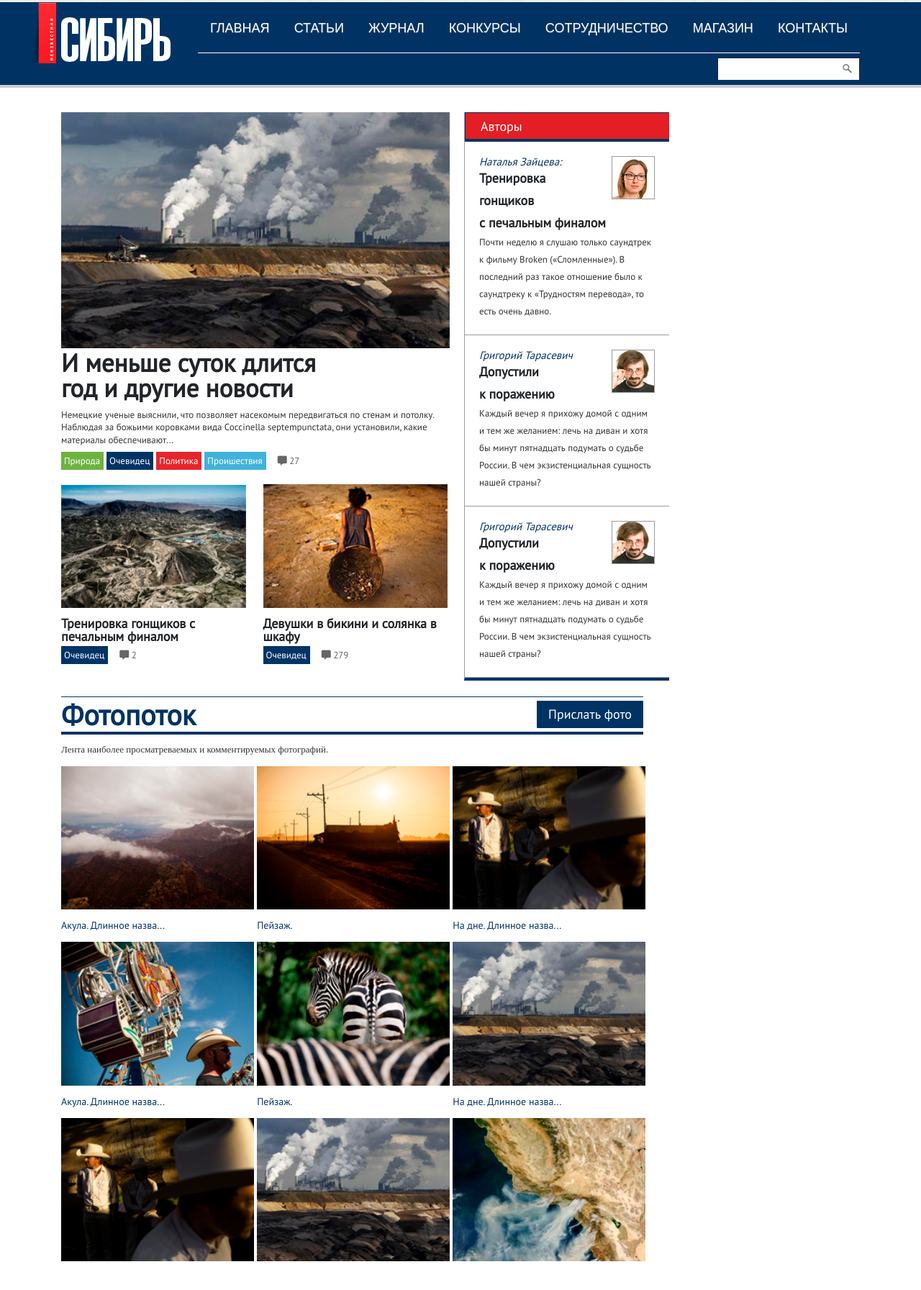
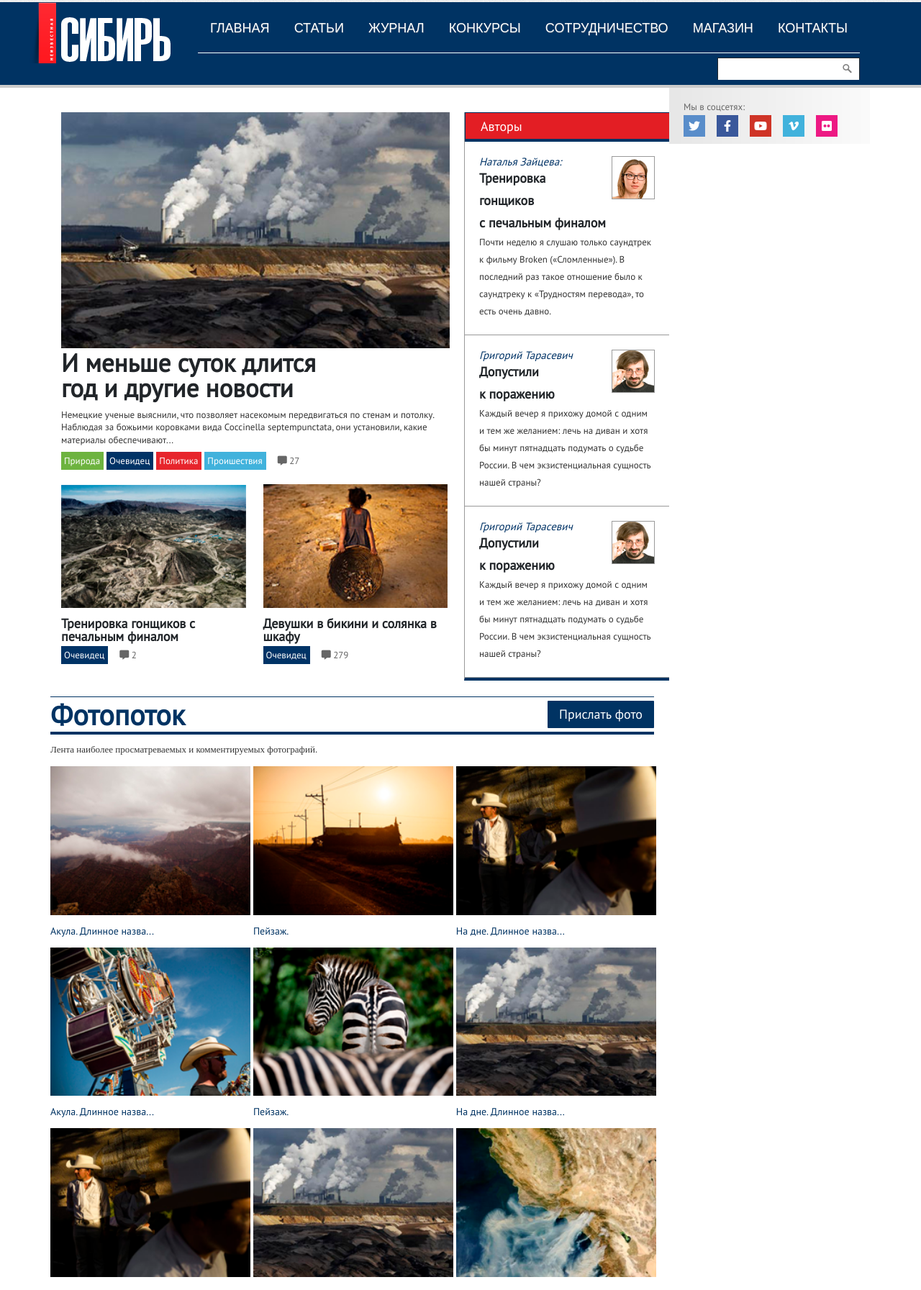
Before and after one commit to Aleksandr3012/Siberia, a plain HTML site: page index.html in a window 1280 px wide. Shown: the part 618-2411 px from the top of the page at 72% size. Drawn offline with nearby package versions, Linux system fonts and the light colour scheme; grey boxes are pictures that could not be loaded.

Commit message:
begin right bar

```diff
--- a/css/header+footer.scss
+++ b/css/header+footer.scss
@@ -167,6 +167,7 @@ footer {
   }
 }
 
+
 //Описаны теги + комментарии
 .tags {
   display: inline-block;
@@ -204,3 +205,61 @@ footer {
   display: inline-block;
   color: #666666;
 }
+
+//Описаны ссылки на соц сети
+.social {
+  a {
+    margin-right: 12px;
+
+    &:nth-last-child(1) {
+      margin-right: 0;
+    }
+  }
+
+  .fab {
+    line-height: 30px;
+    width: 30px;
+    text-align: center;
+    color: #ffffff;
+  }
+
+  .fa-twitter {
+    background: #598dca;
+
+    &:hover {
+      background: #959595;
+    }
+  }
+
+  .fa-facebook-f {
+    background: #3a589b;
+
+    &:hover {
+      background: #626262;
+    }
+  }
+
+  .fa-youtube {
+    background: #cf3427;
+
+    &:hover {
+      background: #767676;
+    }
+  }
+
+  .fa-vimeo-v {
+    background: #41b2dc;
+
+    &:hover {
+      background: #9d9d9d;
+    }
+  }
+
+  .fa-flickr {
+    background: #ed1983;
+
+    &:hover {
+      background: #767676;
+    }
+  }
+}
--- a/css/style.scss
+++ b/css/style.scss
@@ -15,7 +15,7 @@ header {
   }
 
   p {
-    text-shadow: 0px 1px 0 rgba(255, 255, 255, 0.5);
+    text-shadow: 0 1px 0 rgba(255, 255, 255, 0.5);
     font-family: $font-open;
     font-size: 18px;
     line-height: 2.22;
@@ -77,9 +77,11 @@ header {
     article {
       border-bottom: solid 1px #999999;
       padding: 20px;
+
       img {
 
       }
+
       h3 {
         font-family: $font-PT;
         font-style: italic;
@@ -103,14 +105,17 @@ header {
       }
     }
   }
+
   .second-article {
     width: 47.5%;
     display: inline-block;
     margin-right: 20px;
+
     img {
       width: 100%;
       margin-bottom: 10px;
     }
+
     h2 {
       font-family: $font-PT;
       font-size: $text-title;
@@ -118,13 +123,16 @@ header {
       margin-bottom: 8px;
     }
   }
+
   .third-article {
     width: 47.5%;
     display: inline-block;
+
     img {
       width: 100%;
       margin-bottom: 10px;
     }
+
     h2 {
       font-family: $font-PT;
       font-size: $text-title;
@@ -132,14 +140,37 @@ header {
       margin-bottom: 8px;
     }
   }
+
+  .sidebar {
+    padding: 0;
+    max-width: 24.5%;
+
+    .social {
+      background: url("../images/Shape 13.png");
+      padding: 20px 0 10px 20px;
+
+      p {
+        font-size: $text-main;
+        font-family: $font-PT;
+        color: #666666;
+        padding-bottom: 5px;
+      }
+    }
+  }
+
+
   .photo {
+    padding-left: 0;
+    padding-right: 0;
     margin-top: 22px;
+
     .photo-stream {
       justify-content: space-between;
       padding: 4px 0;
       margin-right: 16px;
       border-top: solid 1px $head-color;
       border-bottom: solid 4px $head-color;
+
       h1 {
         font-family: $font-PT;
         font-size: 40px;
@@ -147,6 +178,7 @@ header {
         font-weight: bold;
         display: inline;
       }
+
       button {
         padding: 10px 16px;
         background-color: $head-color;
@@ -158,19 +190,23 @@ header {
         margin-top: 1px;
       }
     }
+
     h4 {
       font-size: $text-main;
       font-weight: $font-PT;
       color: #333333;
       margin: 14px 0 17px;
     }
+
     .single-photo {
       width: 32.5%;
       display: inline-block;
+
       img {
         width: 100%;
         margin-bottom: 12px;
       }
+
       p {
         margin-bottom: 16px;
         font-family: $font-PT;
--- a/index.html
+++ b/index.html
@@ -140,8 +140,16 @@
                         подумать о судьбе России. В чем экзистенциальная сущность нашей страны? </p>
                 </article>
             </div>
-        </div>
-        <div class="row">
+            <div class="col-md-3 sidebar">
+                <div class="social">
+                    <p>Мы в соцсетях:</p>
+                    <a href=""><i class="fab fa-twitter"></i></a>
+                    <a href=""><i class="fab fa-facebook-f"></i></a>
+                    <a href=""><i class="fab fa-youtube"></i></a>
+                    <a href=""><i class="fab fa-vimeo-v"></i></a>
+                    <a href=""><i class="fab fa-flickr"></i></a>
+                </div>
+            </div>
             <div class="col-md-9 photo">
                 <div class="photo-stream">
                     <h1>Фотопоток</h1>
@@ -231,7 +239,13 @@
                 <p>Адрес: г. Красноярс, ул. Ленина, д. 200, оф. 300</p>
             </div>
             <div class="col-md-4 social">
-
+                <div class="social">
+                    <a href=""><i class="fab fa-twitter"></i></a>
+                    <a href=""><i class="fab fa-facebook-f"></i></a>
+                    <a href=""><i class="fab fa-youtube"></i></a>
+                    <a href=""><i class="fab fa-vimeo-v"></i></a>
+                    <a href=""><i class="fab fa-flickr"></i></a>
+                </div>
             </div>
         </div>
     </div>
--- a/js/script.js
+++ /dev/null
@@ -1,4 +0,0 @@
-$('[data-toggle="sidebar"]').click(function(e) {
-    e.preventDefault();
-    $("#wrapper").toggleClass("toggled");
-});
```
Also changed, not shown: hover.html (deleted, +0 -30 lines), css/style.css, images/Shape 13.png (added).
